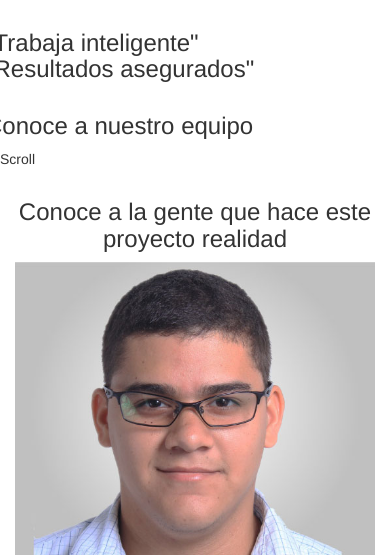
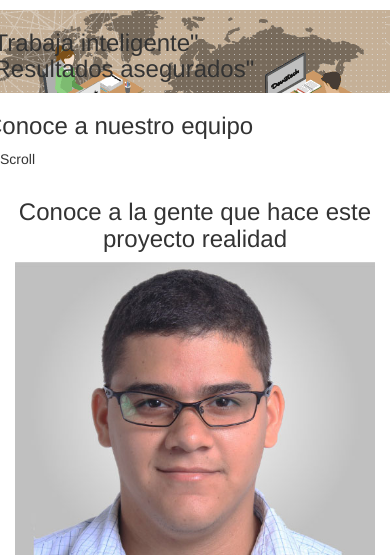
Before and after one commit to jhernandez18p/dev2tech, a Django app: template templates/frontend/team.html in a window 390 px wide. Shown: the part 120-675 px from the top of the page. Run offline with Django 3.2, Linux system fonts and the light colour scheme; the template is opened without the code that fills it, so the values that code supplies are empty; some libraries are stand-ins or nearby versions; some web fonts are replaced.

Commit message:
Team fix

```diff
--- a/templates/frontend/team.html
+++ b/templates/frontend/team.html
@@ -4,6 +4,17 @@
 
 {% block css %}
 <style media="screen">
+    #image-quote
+    {
+        background-image: url(/media/team-quote.png);
+    }
+    @media screen and (max-width: 736px) {
+        #image-quote
+        {
+            background-image: url(/media/team-quote-xs.png);
+            background-attachment: local;
+        }
+    }
 </style>
 {% endblock %}
 
```
Also changed, not shown: 1 other file.
